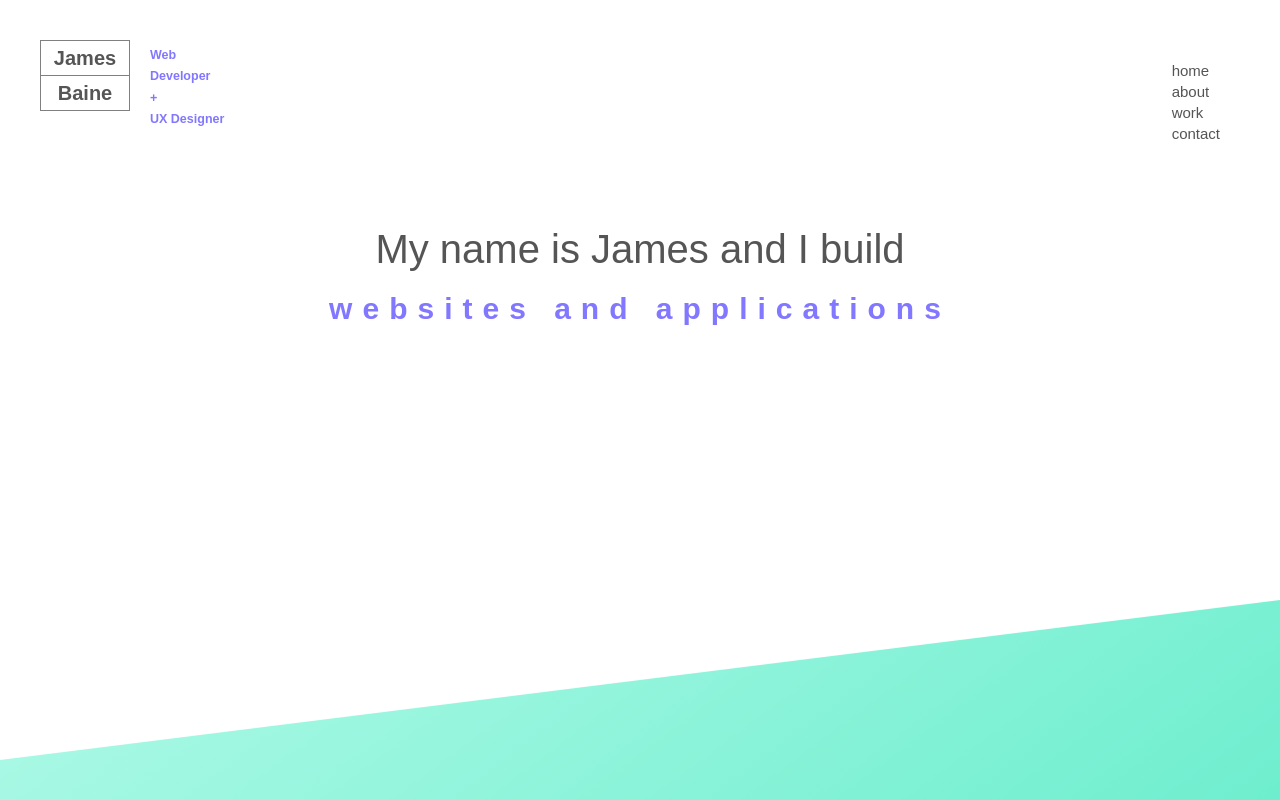
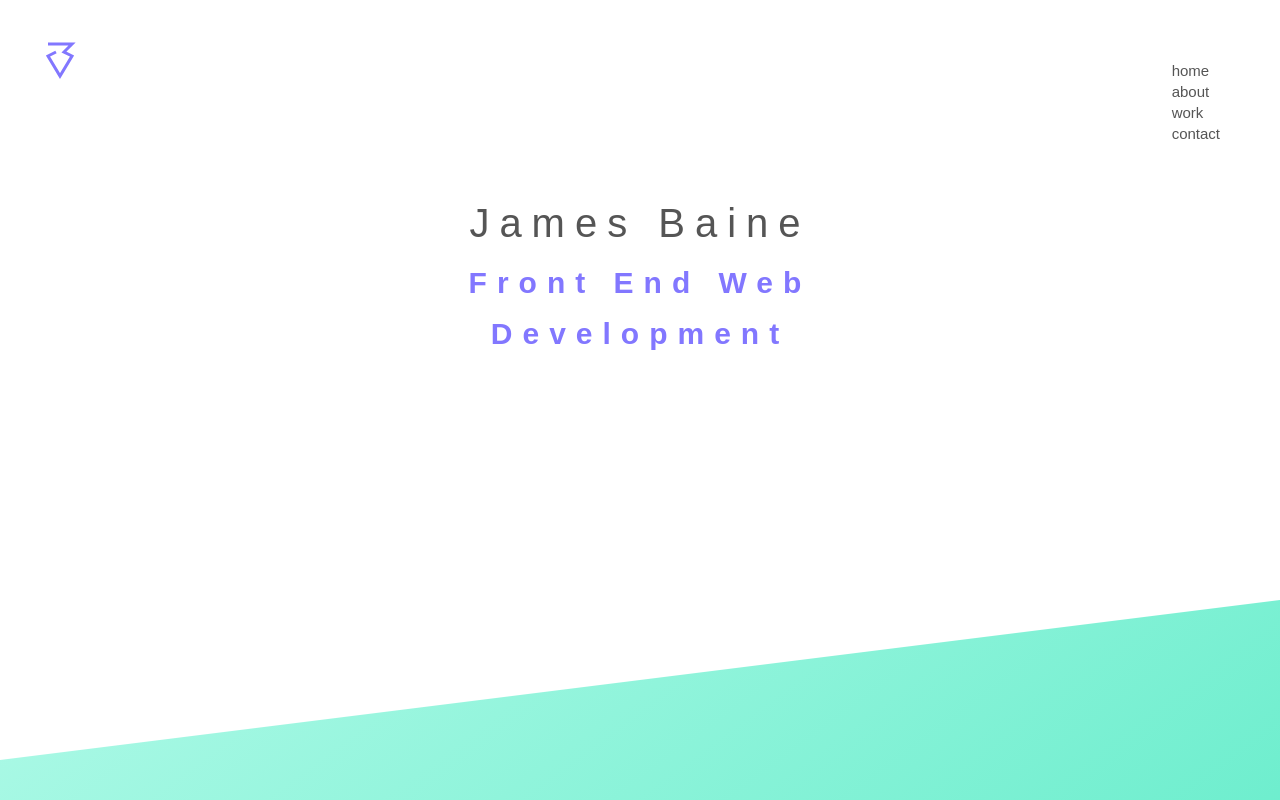
Before and after one commit to JamesBaine/portefeuille, a website: page index.html in a window 1280 px wide. Shown: the top 800 px of the page. Drawn offline with nearby package versions, Linux system fonts and the light colour scheme; a web font is replaced by a local one.

Commit message:
header content, logo changed back

```diff
--- a/index.html
+++ b/index.html
@@ -51,7 +51,20 @@
         <header id="section-header" class="header">
             <div class="header__logo-box">
 
-                <div class="header__logo">
+                    <svg class="header__logo" width="40" height="50">
+                            <polyline fill="none"  stroke-width="3"
+                                points=
+                                    "8,4
+                                    32,4
+                                    24,12
+                                    32,16
+                                    20,36
+                                    8,16
+                                    16,12"
+                            />
+                        </svg>
+
+                <!-- <div class="header__logo">
                     <div class="header__logo__name">
                         <p class="header__logo__name__box header__logo__name__box-top">
                             James
@@ -71,13 +84,13 @@
                             UX Designer
                         </p>
                     </div>
-                </div>
+                </div> -->
 
             </div>
 
             <div class="header__text-box">
                 <h1 class="heading-primary">
-                    <span class="heading-primary--main">My name is James and I build <span class="heading-primary--sub">websites and applications</span>
+                    <span class="heading-primary--main">James Baine<span class="heading-primary--sub">Front End Web Development</span>
                 </h1>
             </div>
         </header>
--- a/sass/base/_typography.scss
+++ b/sass/base/_typography.scss
@@ -16,7 +16,7 @@ body {
         display: block;
         font-size: 4rem;
         font-weight: 400;
-
+        letter-spacing: 1rem;
         animation-name: moveInLeft;
         animation-duration: 1s;
         animation-timing-function: ease-out;
--- a/sass/layout/_header.scss
+++ b/sass/layout/_header.scss
@@ -37,36 +37,41 @@
 
     &__logo {
 
-        width: 20rem;
-
-        &__name {
-            width: 45%;
-            margin-right: 1rem;
-            float: left;
-
-            &__box {
-                padding: 0 1rem 0 1rem;
-                display: block;
-                text-align: center;
-                border: 1px solid grey;
-
-               &:not(:last-child) {
-                    border-bottom: none;
-               }
-            }
+        height: 4rem;
+        polyline {
+            stroke: $color-secondary;
         }
 
-        &__title {
-            width: 45%;
-            float: right;
-            padding: .5rem 0 .5rem 0;
+        // width: 20rem;
 
-            p {
-                display: block;
-                width: 100%;
-            }
+        // &__name {
+        //     width: 45%;
+        //     margin-right: 1rem;
+        //     float: left;
 
-        }
+        //     &__box {
+        //         padding: 0 1rem 0 1rem;
+        //         display: block;
+        //         text-align: center;
+        //         border: 1px solid grey;
+
+        //        &:not(:last-child) {
+        //             border-bottom: none;
+        //        }
+        //     }
+        // }
+
+        // &__title {
+        //     width: 45%;
+        //     float: right;
+        //     padding: .5rem 0 .5rem 0;
+
+        //     p {
+        //         display: block;
+        //         width: 100%;
+        //     }
+
+        // }
 
 
     }
```
Also changed, not shown: css/style.css.
